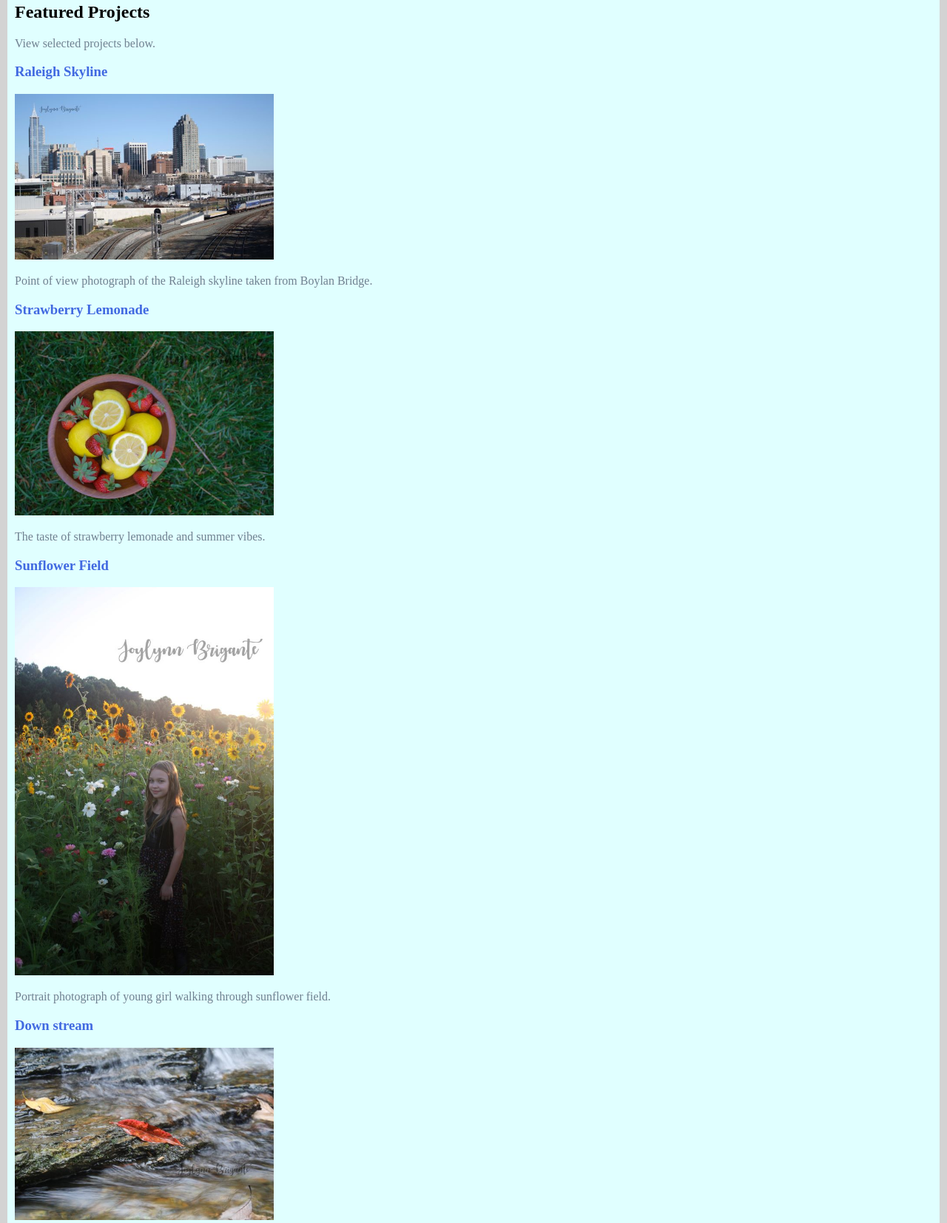
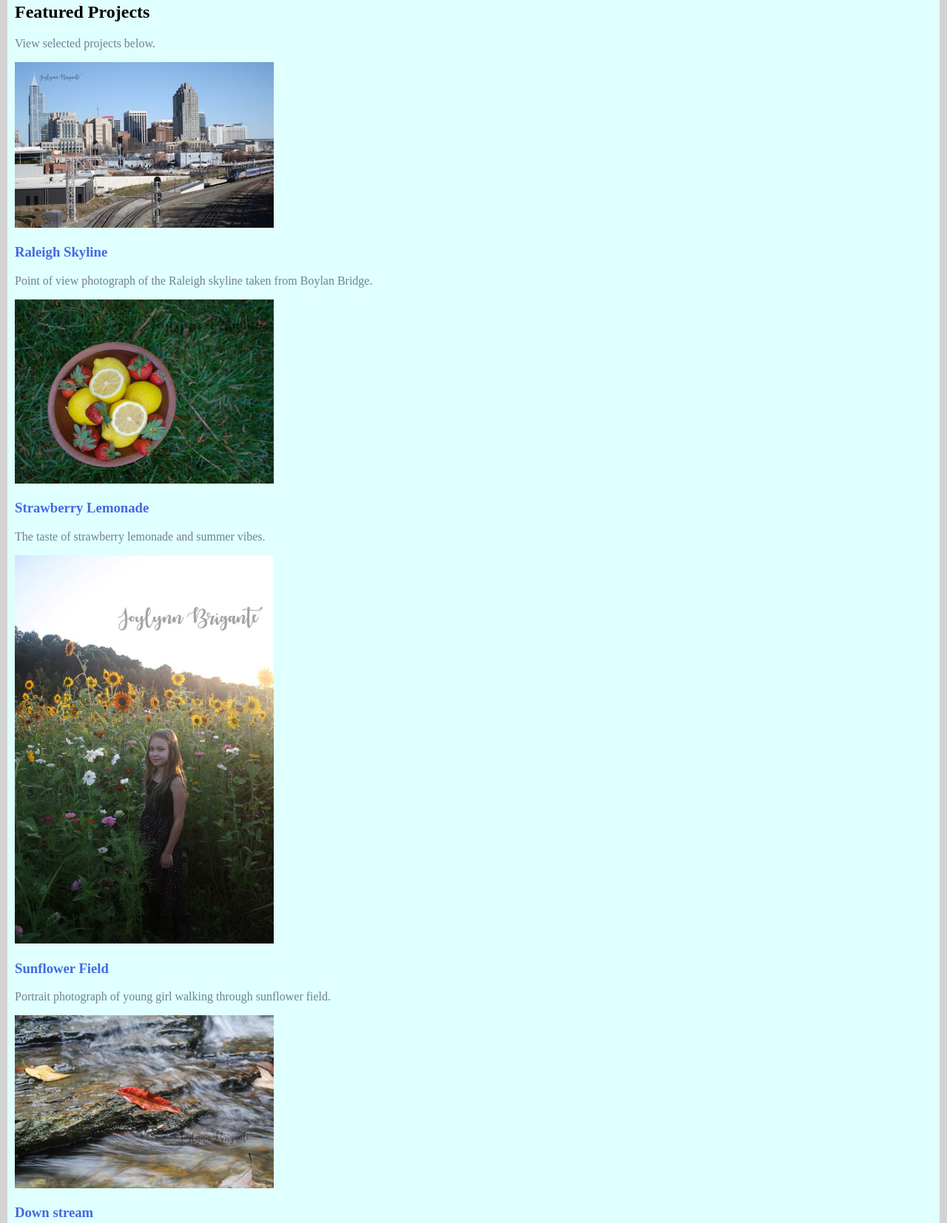
Before and after one commit to jmbrigante/resume, a plain HTML site: page index.html in a window 1280 px wide. Shown: the part 216-1870 px from the top of the page at 74% size. Drawn offline with Linux system fonts and the light colour scheme; a web font is replaced by a local one.

Commit message:
Update index.html

```diff
--- a/index.html
+++ b/index.html
@@ -5,6 +5,7 @@
   <meta charset="UTF-8">
   <meta name="viewport" content="width=device-width, initial-scale=1.0">
   <title>Joylynn Brigante/Resume</title>
+  <link href="https://fonts.googleapis.com/css?family=Charmonman|Habibi&display=swap" rel="stylesheet">
   <link rel="stylesheet" href="style.css">
 </head>
 
@@ -12,47 +13,53 @@
   <main>
     <!-- ***********************  ABOUT / PROFILE  *********************** -->
     <header>
+      <div class="content-wrap">
+
         <h1>Joylynn Brigante</h1>
         <h2>Photographer</h2>
 
         <p>North Carolina based photographer servicing the greater Triangle area.</p>
+      </div>
     </header>
 
     <!-- ********************  PROJECTS / PORTFOLIO  ********************* -->
     <section class="projects">
+      <div class="content-wrap">
         <h2>Featured Projects</h2>
         <p>View selected projects below.</p>
 
         <!-- Copy the whole <section> block to add more projects. -->
-      <section>
+        <section class="project-item">
+          <img src="images/raleigh skyline.jpg" alt="raleigh skyline">
           <h3>Raleigh Skyline</h3>
-        <img src="images/raleigh skyline.jpg" alt="raleigh skyline">
           <p>Point of view photograph of the Raleigh skyline taken from Boylan Bridge.</p>
 
         </section>
-      <section>
+        <section class="project-item">
+          <img src="images/strawberry lemonade.jpg" alt="red strawberries and yellow lemons in a wooden bowl">
           <h3>Strawberry Lemonade</h3>
-        <img src="images/strawberry lemonade.jpg" alt="red strawberries and yellow lemons in a wooden bowl">
           <p> The taste of strawberry lemonade and summer vibes. </p>
 
         </section>
-      <section>
+        <section class="project-item">
+          <img src="images/Portrait.jpg" alt="young girl walking through sunflowers">
           <h3>Sunflower Field</h3>
-        <img src="images/Portrait.jpg" alt="young girl walking through sunflowers">
           <p>Portrait photograph of young girl walking through sunflower field.</p>
 
         </section>
-      <section>
+        <section class="project-item">
+          <img src="images/fall leaf.jpg" alt="bright red leaf flowing down a small stream">
           <h3>Down stream</h3>
-        <img src="images/fall leaf.jpg" alt="bright red leaf flowing down a small stream">
           <p>The sound of water flowing as a bright leaf floats down the falls.</p>
-
+      </div>
     </section>
     <!-- End of Project block. -->
+
     </section>
 
     <!-- ***********************  WORK EXPERIENCE  *********************** -->
     <section class="work-experience">
+      <div class="content-wrap">
         <h2>Work Experience</h2>
 
         <!-- Copy this whole <section> block to add more jobs. -->
@@ -71,10 +78,12 @@
           </ul>
         </section>
         <!-- End of Job block. -->
+      </div>
     </section>
 
     <!-- ******************  EDUCATION & CERTIFICATIONS ****************** -->
     <section class="education">
+      <div class="content-wrap">
         <h2>Education</h2>
 
         <!-- Copy this whole <section> block to add more schools. -->
@@ -85,10 +94,12 @@
 
         </section>
         <!-- End of School block. -->
+      </div>
     </section>
 
     <!-- *****************  CONTACT INFO / SOCIAL MEDIA  ***************** -->
     <footer>
+      <div class="content-wrap">
         <h2>Let's Keep in Touch!</h2>
 
         <!-- Social media and contact links. Add or remove any networks. -->
@@ -97,6 +108,7 @@
           <li><a href="https://www.linkedin.com/in/joylynnbrigante/" target="_blank">LinkedIn</a></li>
           <li><a href="https://www.instagram.com/jbrigantephotography/" target="_blank">Instagram</a></li>
         </ul>
+      </div>
     </footer>
   </main>
 </body>
```
Lines whose indentation alone changed are shown as unchanged.
